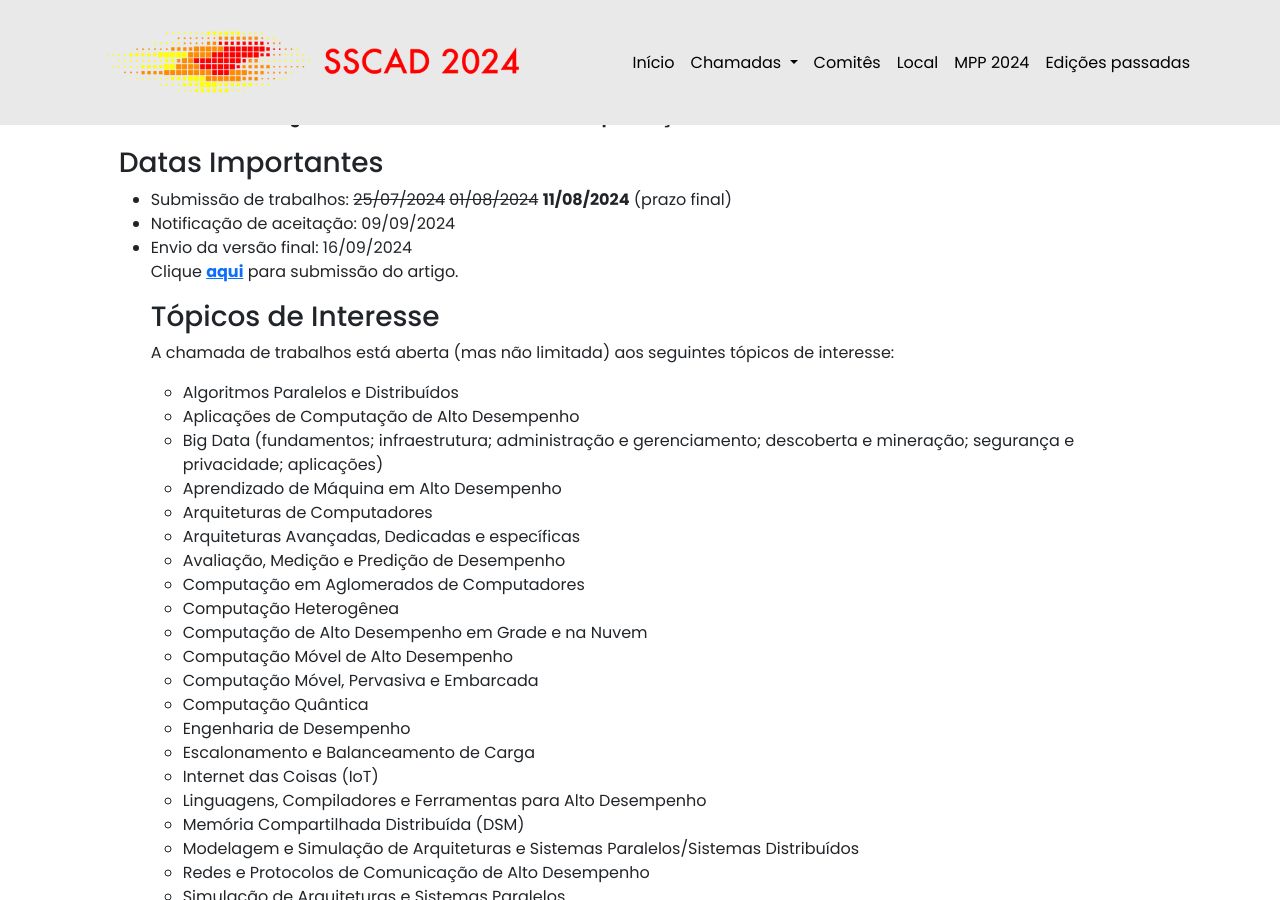
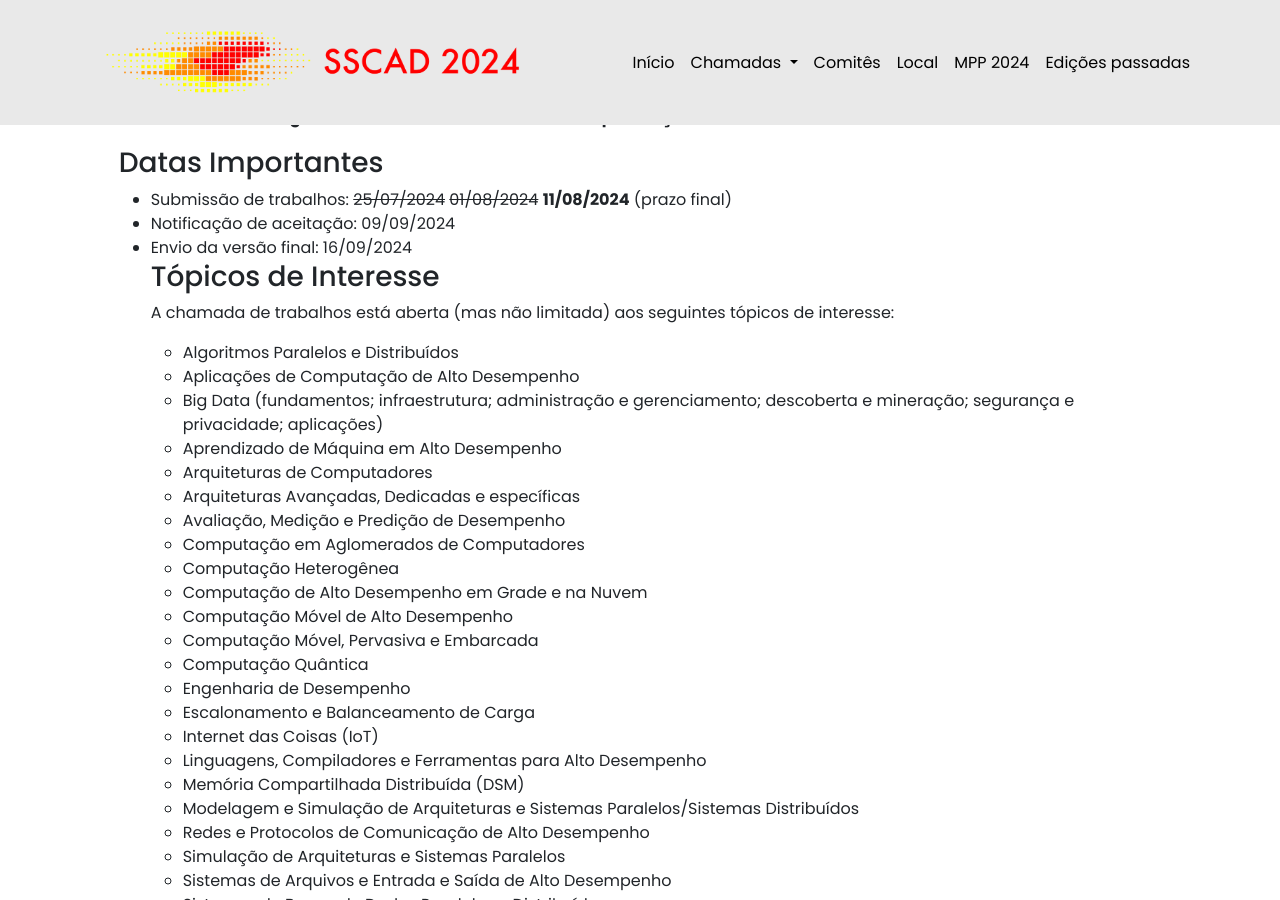
Before and after one commit to ce-acpad/sscad2024, a Jekyll site: the page built from cfp_wic.html, in a window 1280 px wide and 900 px high, scrolled down 841 px. Built offline with Jekyll 4.4.1, drawn with Linux system fonts in a browser that asks for light colours.

Commit message:
Update cfp_wic.html

```diff
--- a/cfp_wic.html
+++ b/cfp_wic.html
@@ -25,7 +25,6 @@ permalink: /cfp_wic/
 <li>Notificação de aceitação: 09/09/2024</li>
 <li>Envio da versão final: 16/09/2024</li>
 
-<p>Clique <strong><a href="https://jems.sbc.org.br/home.cgi?c=4623" target="_blank">aqui</a></strong> para submissão do artigo.</p>
 
 <h3>Tópicos de Interesse</h3>
 <p>A chamada de trabalhos está aberta (mas não limitada) aos seguintes tópicos de interesse:</p>
```
